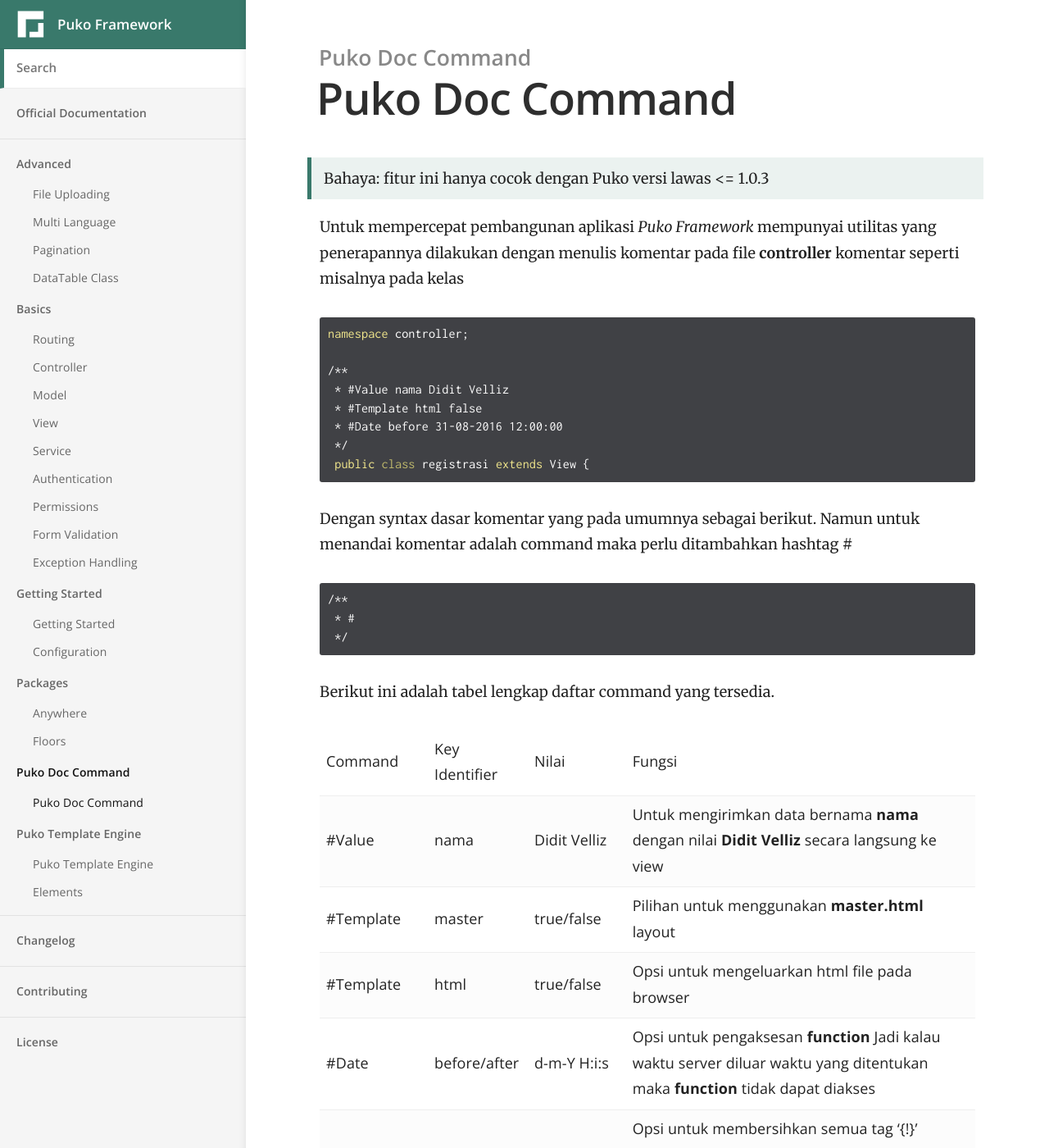
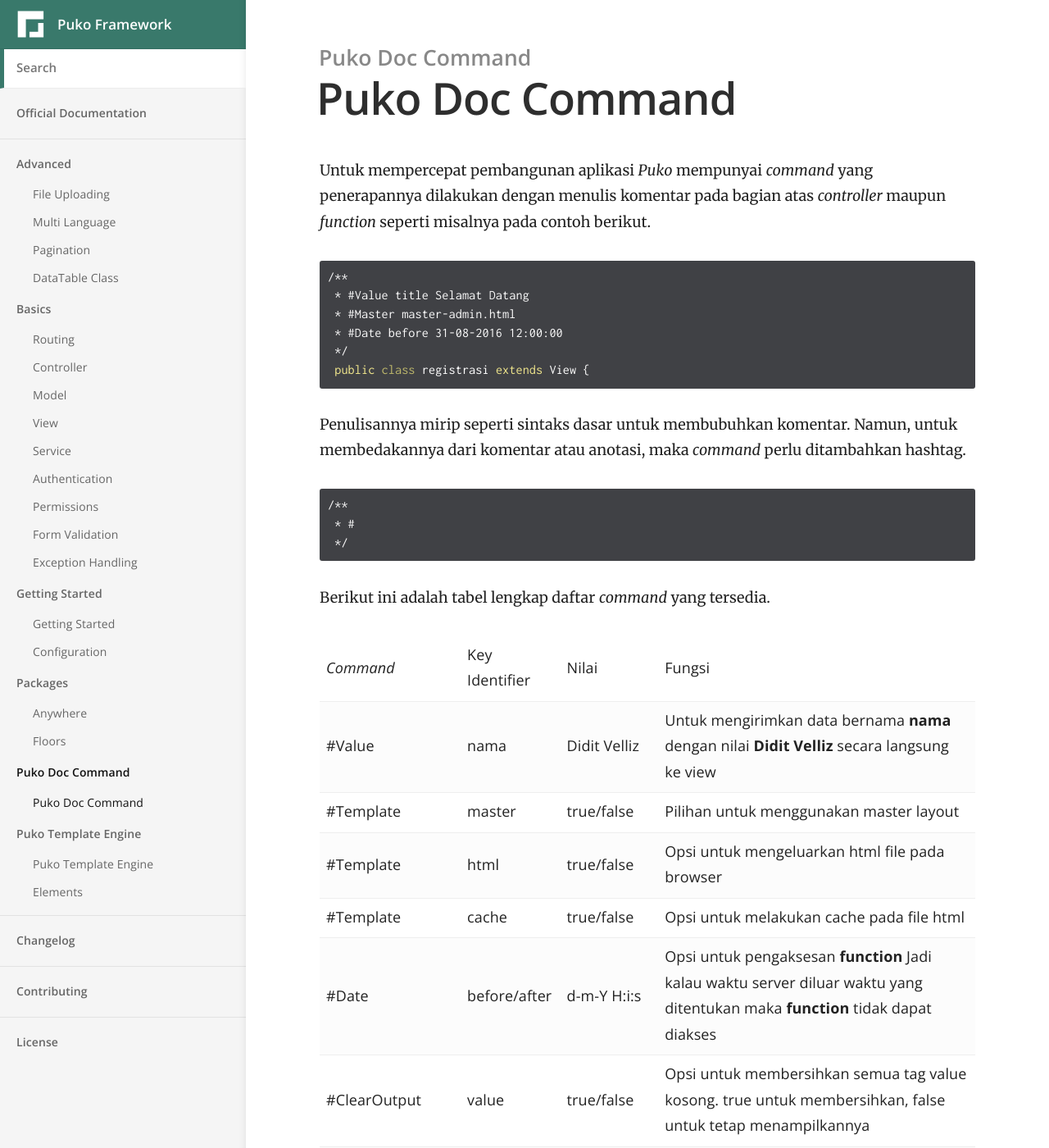
Before and after one commit to Velliz/pudo, a Jekyll site: the page built from _docs/puko-doc-command/pdc.md, in a window 1280 px wide and 1400 px high. Shown: the whole window at 82% size. Built offline with Jekyll 4.4.1, drawn with Linux system fonts in a browser that asks for light colours; some of the changed text lies outside the part shown.

Commit message:
update pdc article

````diff
--- a/_docs/puko-doc-command/pdc.md
+++ b/_docs/puko-doc-command/pdc.md
@@ -4,24 +4,20 @@ category: Puko Doc Command
 order: 1
 ---
 
-> Bahaya: fitur ini hanya cocok dengan Puko versi lawas <= 1.0.3
-
-Untuk mempercepat pembangunan aplikasi *Puko Framework* mempunyai utilitas yang penerapannya
-dilakukan dengan menulis komentar pada file **controller** komentar seperti misalnya pada kelas
+Untuk mempercepat pembangunan aplikasi *Puko* mempunyai *command* yang penerapannya
+dilakukan dengan menulis komentar pada bagian atas *controller* maupun *function* seperti misalnya pada contoh berikut.
 
 ```php
-namespace controller;
-
 /**
- * #Value nama Didit Velliz
- * #Template html false
+ * #Value title Selamat Datang
+ * #Master master-admin.html
  * #Date before 31-08-2016 12:00:00
  */
  public class registrasi extends View {
 ```
 
-Dengan syntax dasar komentar yang pada umumnya sebagai berikut.
-Namun untuk menandai komentar adalah command maka perlu ditambahkan hashtag #
+Penulisannya mirip seperti sintaks dasar untuk membubuhkan komentar.
+Namun, untuk membedakannya dari komentar atau anotasi, maka *command* perlu ditambahkan hashtag.
 
 ```php
 /**
@@ -29,45 +25,19 @@ Namun untuk menandai komentar adalah command maka perlu ditambahkan hashtag #
  */
 ```
 
-Berikut ini adalah tabel lengkap daftar command yang tersedia.
+Berikut ini adalah tabel lengkap daftar *command* yang tersedia.
 
-|Command|Key Identifier|Nilai|Fungsi|
+|*Command*|Key Identifier|Nilai|Fungsi|
 |#Value|nama|Didit Velliz|Untuk mengirimkan data bernama **nama** dengan nilai **Didit Velliz** secara langsung ke view|
-|#Template|master|true/false|Pilihan untuk menggunakan **master.html** layout|
+|#Template|master|true/false|Pilihan untuk menggunakan master layout|
 |#Template|html|true/false|Opsi untuk mengeluarkan html file pada browser|
+|#Template|cache|true/false|Opsi untuk melakukan cache pada file html|
 |#Date|before/after|d-m-Y H:i:s|Opsi untuk pengaksesan **function** Jadi kalau waktu server diluar waktu yang ditentukan maka **function** tidak dapat diakses|
-|#ClearOutput|-|true/false|Opsi untuk membersihkan semua tag '{!}' kosong. true untuk membersihkan, false untuk tetap menampilkannya|
+|#ClearOutput|value|true/false|Opsi untuk membersihkan semua tag value kosong. true untuk membersihkan, false untuk tetap menampilkannya|
+|#ClearOutput|block|true/false|Opsi untuk membersihkan semua tag looping kosong. true untuk membersihkan, false untuk tetap menampilkannya|
+|#ClearOutput|comment|true/false|Opsi untuk membersihkan semua tag komentar. true untuk membersihkan, false untuk tetap menampilkannya|
 |#Auth|true/false|+|Opsi untuk pengaksesan fungsi. true untuk mengijinkan yang sudah login saja, false untuk mengijinkan semua|
 |#Master|-|master.html|Mengunakan custom file untuk master layout|
+|#DisplayException|-|true/false|Meneruskan proses ke *View* / *Service* saat terjadi exception|
 
-Selain itu PDC juga dapat diterapkan diatas nama controller.
-Jika PDC didefinisikan di **function** dan **class** maka PDC yang digunakan adalah yang didefinisikan di **function**.
-
-Contoh sederhananya sebagai berikut.
-
-```php
-namespace controller;
-
-/**
- * #Value nama Didit Velliz
- */
- public class member extends View {
-
-    /**
-     * #Value nama Puko Framework
-     */
-    public function registrasi()
-    {
-    }
-
-    /**
-    * #Auth true +
-    */
-    public function thankyou()
-    {
-    }
- }
-```
-
-Artinya jika kamu memanggil **registrasi** berarti nama adalah Puko Framework.
-Jika kamu memanggil **thankyou** berarti nama adalah Didit Velliz.
+> Perhatian: ClearOutput sudah ditinggalkan sejak versi >= 1.1.0
````
Also changed, not shown: _docs/puko-template-engine/pte.md (+2 -2 lines).
